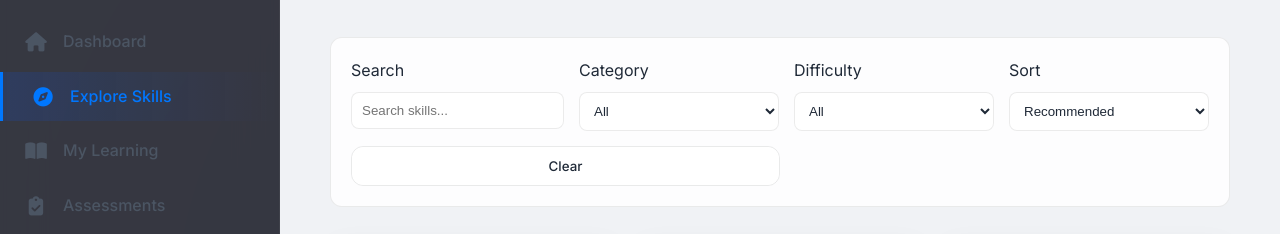
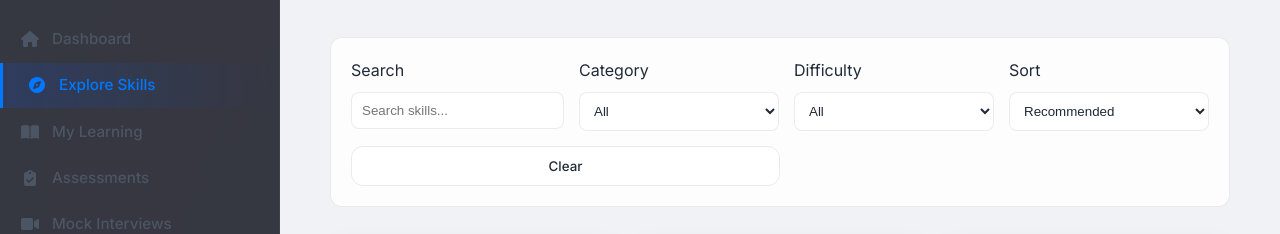
Before and after one commit to abjoraj-biswas/Levelup_AI, a plain HTML site: page skills.html in a window 1280 px wide. Shown: the part 73-307 px from the top of the page. Drawn offline with nearby package versions, Linux system fonts and the light colour scheme; no server answers; a script that the page names is missing.

Commit message:
style: reduce size and spacing of sidebar nav tabs

```diff
--- a/css/dashboard.css
+++ b/css/dashboard.css
@@ -79,19 +79,20 @@
 .nav-item {
     display: flex;
     align-items: center;
-    padding: 12px 24px;
+    padding: 10px 20px;
     color: var(--text-secondary);
     transition: all 0.3s cubic-bezier(0.16, 1, 0.3, 1);
-    margin-bottom: 5px;
-    gap: 15px;
+    margin-bottom: 2px;
+    gap: 12px;
     font-weight: 500;
+    font-size: 0.95rem;
     position: relative;
     overflow: hidden;
 }
 
 .nav-item i {
-    font-size: 1.2rem;
-    width: 24px;
+    font-size: 1rem;
+    width: 20px;
     text-align: center;
     transition: transform 0.3s cubic-bezier(0.16, 1, 0.3, 1);
 }
@@ -115,7 +116,7 @@
 .nav-item:hover, .nav-item.active {
     color: var(--primary);
     border-left: 3px solid var(--primary);
-    padding-left: 28px;
+    padding-left: 24px;
 }
 
 .nav-item:hover i {
```
